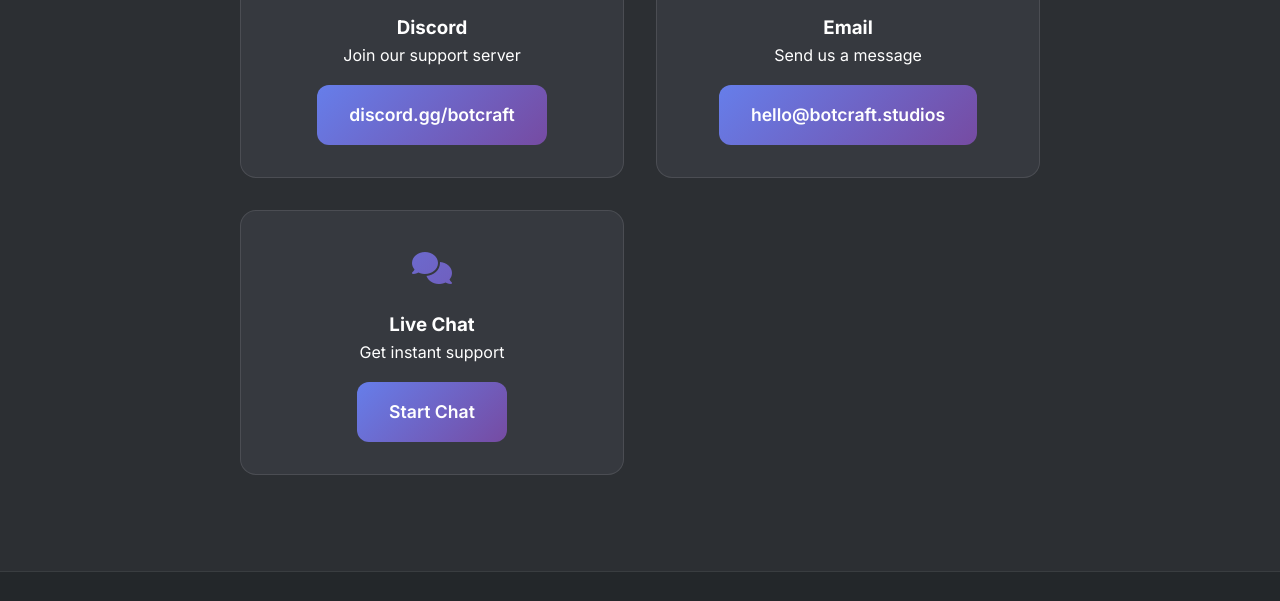
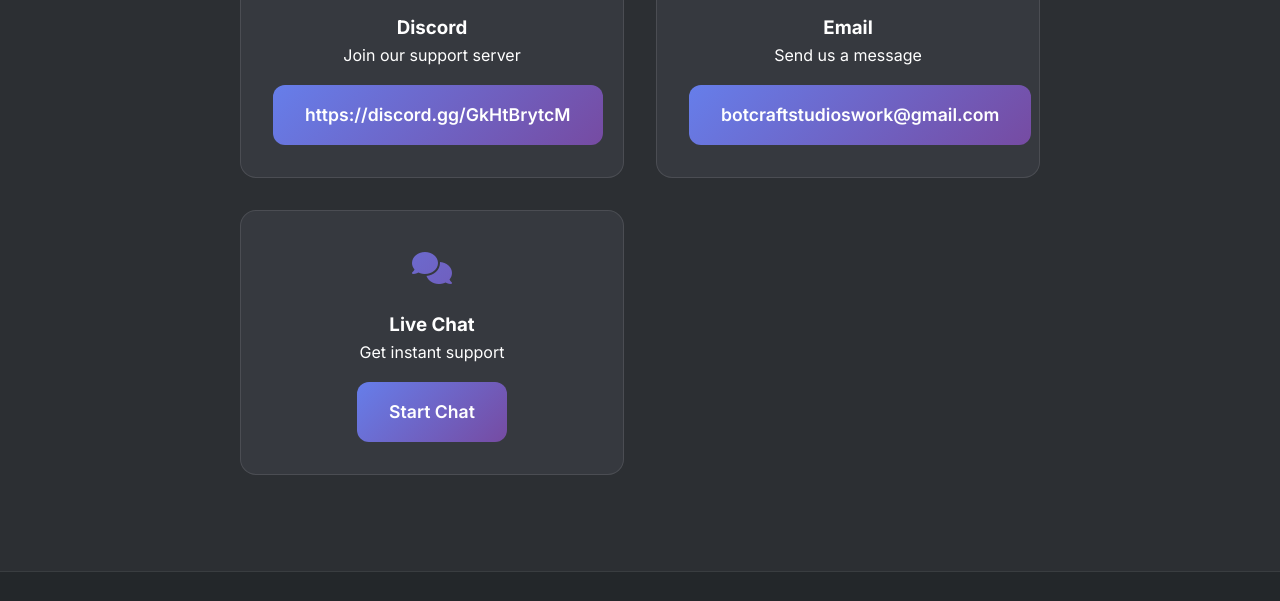
Before and after one commit to onyx-png/BotCraft, a plain HTML site: page index.html in a window 1280 px wide. Shown: the part 4586-5187 px from the top of the page. Drawn offline with Linux system fonts and the light colour scheme.

Commit message:
Update index.html

```diff
--- a/index.html
+++ b/index.html
@@ -924,7 +924,7 @@
                     </div>
                     <h3>Discord</h3>
                     <p>Join our support server</p>
-                    <a href="#" class="btn-primary" style="margin-top: 1rem;">discord.gg/botcraft</a>
+                    <a href="#" class="btn-primary" style="margin-top: 1rem;">https://discord.gg/GkHtBrytcM</a>
                 </div>
                 <div class="contact-method scroll-reveal">
                     <div class="contact-icon">
@@ -932,7 +932,7 @@
                     </div>
                     <h3>Email</h3>
                     <p>Send us a message</p>
-                    <a href="mailto:hello@botcraft.studios" class="btn-primary" style="margin-top: 1rem;">hello@botcraft.studios</a>
+                    <a href="mailto:botcraftstudioswork@gmail.com" class="btn-primary" style="margin-top: 1rem;">botcraftstudioswork@gmail.com</a>
                 </div>
                 <div class="contact-method scroll-reveal">
                     <div class="contact-icon">
```
